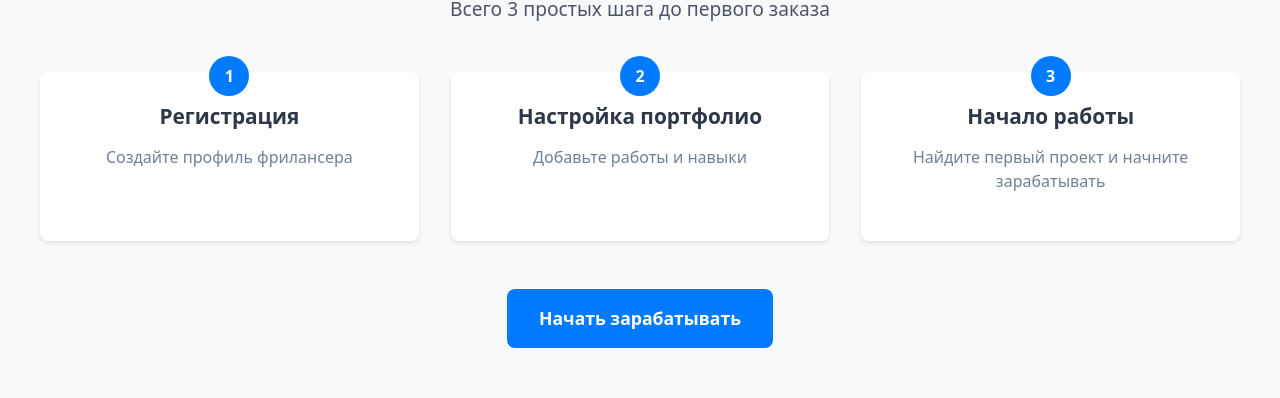
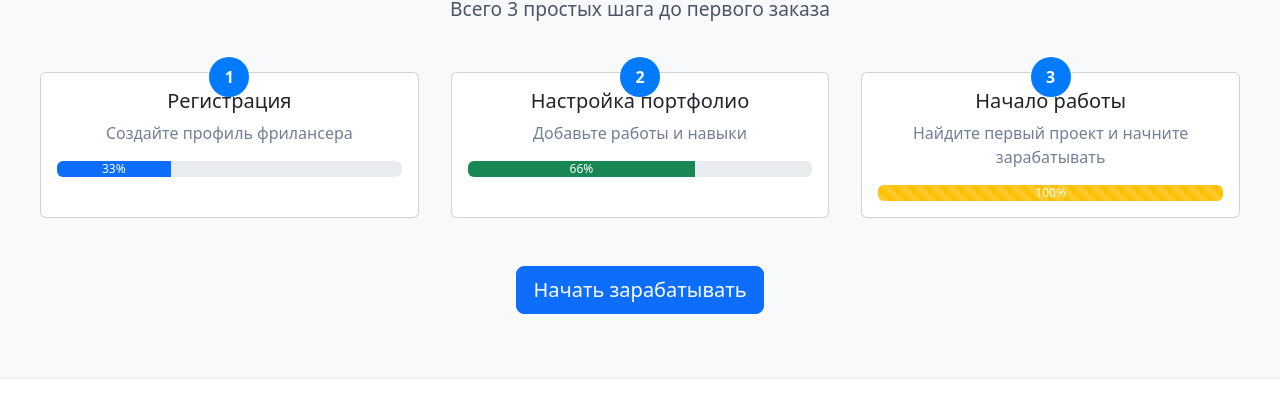
Before and after one commit to SavichArtem/React_labs, a React (Create React App) app: page / in a window 1280 px wide. Shown: the part 1552-1950 px from the top of the page. Built offline with nearby package versions, Linux system fonts and the light colour scheme.

Commit message:
feat: add BootstrapProgress component

```diff
--- /dev/null
+++ b/src/components/Bootstrap/BootstrapProgress.jsx
@@ -0,0 +1,15 @@
+export const BootstrapProgress = ({ value, variant = 'primary', striped = false, animated = false }) => {
+  const stripedClass = striped ? 'progress-bar-striped' : '';
+  const animatedClass = animated ? 'progress-bar-animated' : '';
+
+  return (
+    <div className="progress">
+      <div
+        className={`progress-bar bg-${variant} ${stripedClass} ${animatedClass}`}
+        style={{ width: `${value}%` }}
+      >
+        {value}%
+      </div>
+    </div>
+  );
+};
--- a/src/components/GettingStarted/GettingStarted.jsx
+++ b/src/components/GettingStarted/GettingStarted.jsx
@@ -1,4 +1,7 @@
 import React from 'react';
+import { BootstrapProgress } from '../Bootstrap/BootstrapProgress';
+import { BootstrapCard } from '../Bootstrap/BootstrapCard';
+import { BootstrapButton } from '../Bootstrap/BootstrapButton';
 import '../GettingStarted/GettingStarted.css';
 
 export function GettingStarted() {
@@ -6,15 +9,18 @@ export function GettingStarted() {
   const steps = [
     {
       title: "Регистрация",
-      text: "Создайте профиль фрилансера"
+      text: "Создайте профиль фрилансера",
+      progress: 33
     },
     {
       title: "Настройка портфолио",
-      text: "Добавьте работы и навыки"
+      text: "Добавьте работы и навыки",
+      progress: 66
     },
     {
       title: "Начало работы",
-      text: "Найдите первый проект и начните зарабатывать"
+      text: "Найдите первый проект и начните зарабатывать",
+      progress: 100
     }
   ];
 
@@ -28,16 +34,23 @@ export function GettingStarted() {
 
         <div className="getting_started_steps">
           {steps.map((step, index) => (
-            <div className="step_card" key={index}>
+            <BootstrapCard key={index} title={step.title}>
               <div className="step_card_number">{index + 1}</div>
-              <h3 className="step_card_title">{step.title}</h3>
               <p className="step_card_text">{step.text}</p>
-            </div>
+              <BootstrapProgress
+                value={step.progress}
+                variant={index === 0 ? 'primary' : index === 1 ? 'success' : 'warning'}
+                striped={step.progress === 100}
+                animated={step.progress === 100}
+              />
+            </BootstrapCard>
           ))}
         </div>
 
         <div className="getting_started_action">
-          <button className="cta_button">Начать зарабатывать</button>
+          <BootstrapButton variant="primary" size="lg">
+            Начать зарабатывать
+          </BootstrapButton>
         </div>
       </div>
     </section>
```
